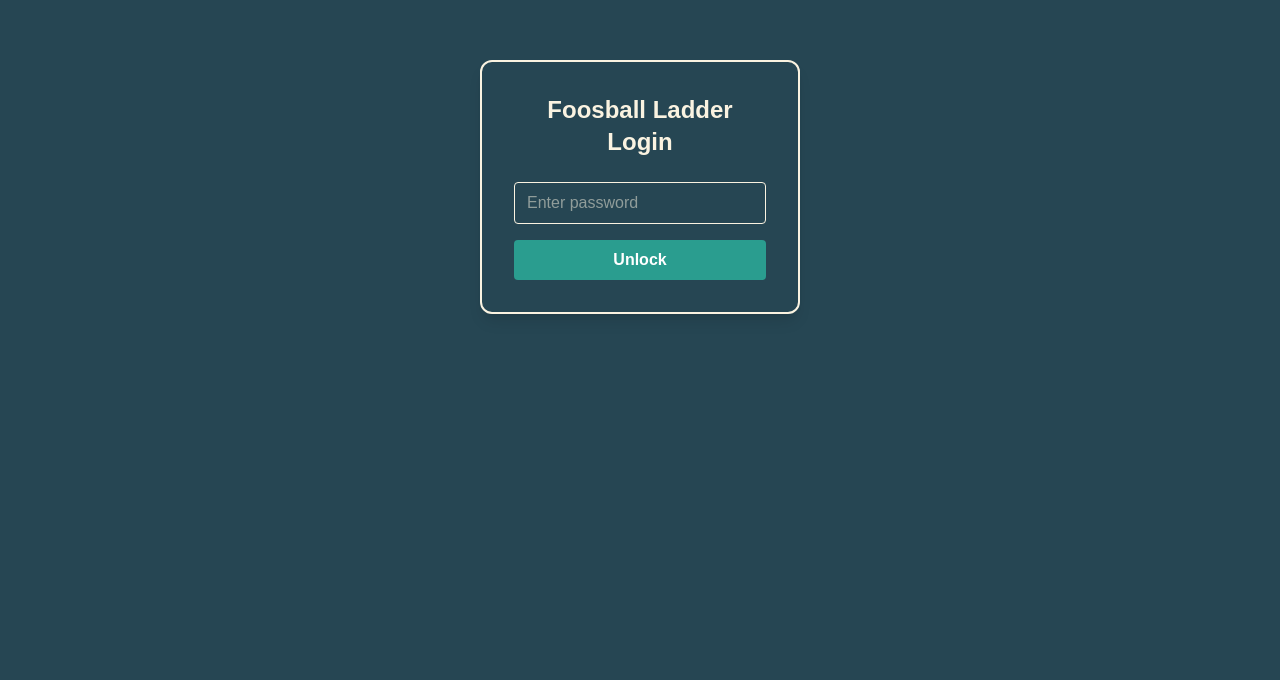
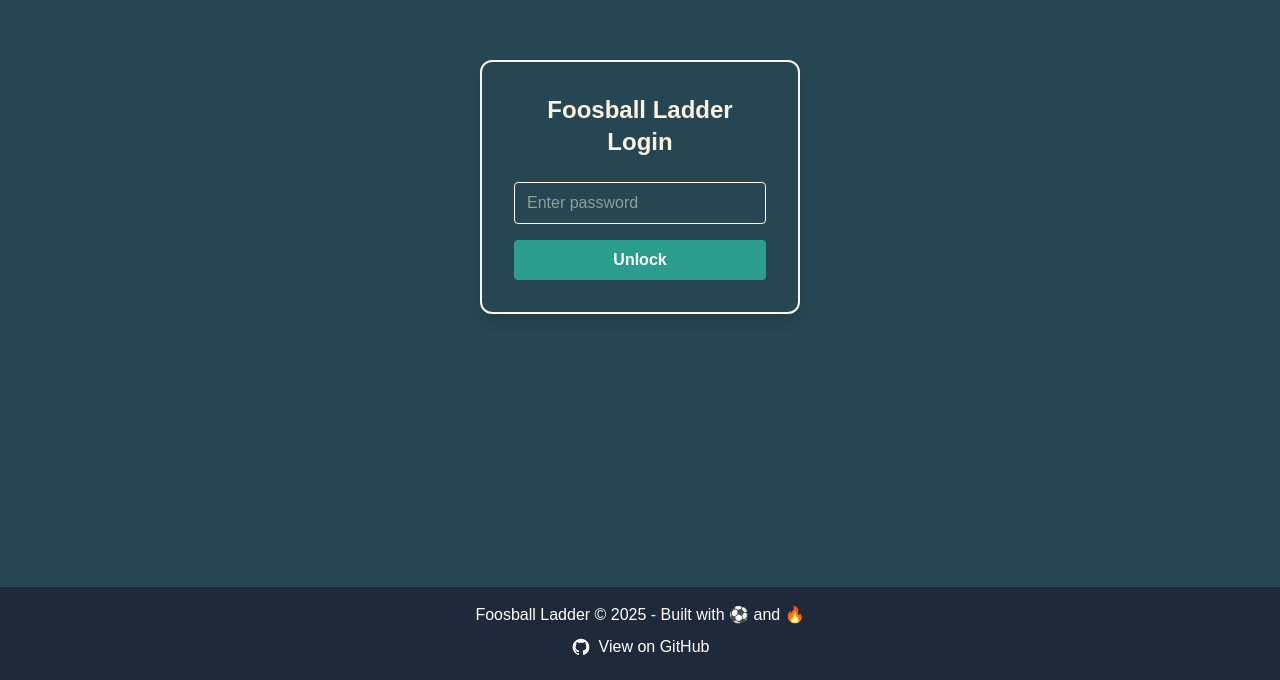
Before and after one commit to manupanu/FoosLadder, a Next.js app: page / in a window 1280 px wide. Shown: the part 213-893 px from the top of the page. Before the commit the page ends 800 px from the top, so only its background shows below. Built offline with nearby package versions, Linux system fonts and the light colour scheme; no server answers.

Commit message:
refactor: restructure footer placement and enhance layout in RootLayout

```diff
--- a/app/layout.tsx
+++ b/app/layout.tsx
@@ -28,9 +28,32 @@
   return (
     <html lang="en" suppressHydrationWarning>
       <body
-        className={`${geistSans.variable} ${geistMono.variable} antialiased`}
+        className={`${geistSans.variable} ${geistMono.variable} antialiased flex flex-col min-h-screen`}
       >
-        {children}
+        <main className="flex-grow">{children}</main>
+        <footer className="bg-gray-800 text-white text-center p-4">
+          <p className="mb-2">Foosball Ladder © 2025 - Built with ⚽ and 🔥</p>
+          <a
+            href="https://github.com/manupanu/FoosLadder"
+            target="_blank"
+            rel="noopener noreferrer"
+            className="inline-flex items-center hover:text-gray-400"
+          >
+            <svg
+              className="w-5 h-5 mr-2"
+              fill="currentColor"
+              viewBox="0 0 24 24"
+              aria-hidden="true"
+            >
+              <path
+                fillRule="evenodd"
+                d="M12 2C6.477 2 2 6.484 2 12.017c0 4.425 2.865 8.18 6.839 9.504.5.092.682-.217.682-.483 0-.237-.008-.868-.013-1.703-2.782.605-3.369-1.343-3.369-1.343-.454-1.158-1.11-1.466-1.11-1.466-.908-.62.069-.608.069-.608 1.003.07 1.531 1.032 1.531 1.032.892 1.53 2.341 1.088 2.91.832.092-.647.35-1.088.636-1.338-2.22-.253-4.555-1.113-4.555-4.951 0-1.093.39-1.988 1.029-2.688-.103-.253-.446-1.272.098-2.65 0 0 .84-.27 2.75 1.026A9.564 9.564 0 0112 6.844c.85.004 1.705.115 2.504.337 1.909-1.296 2.747-1.026 2.747-1.026.546 1.379.202 2.398.1 2.651.64.7 1.028 1.595 1.028 2.688 0 3.848-2.339 4.695-4.566 4.943.359.309.678.92.678 1.855 0 1.338-.012 2.419-.012 2.747 0 .268.18.58.688.482A10.001 10.001 0 0022 12.017C22 6.484 17.522 2 12 2z"
+                clipRule="evenodd"
+              />
+            </svg>
+            View on GitHub
+          </a>
+        </footer>
       </body>
     </html>
   );
--- a/app/page.tsx
+++ b/app/page.tsx
@@ -47,10 +47,6 @@
             <LastGames refreshKey={refresh} />
           </div>
         </main>
-
-        <footer className="mt-12 text-sm text-charcoal-300 text-center">
-          Foosball Ladder &copy; {new Date().getFullYear()} - Built with ⚽ and 🔥
-        </footer>
       </div>
     </PasswordGate>
   );
```
